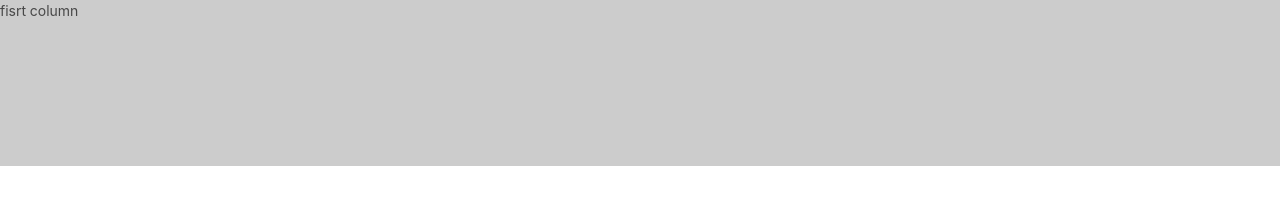
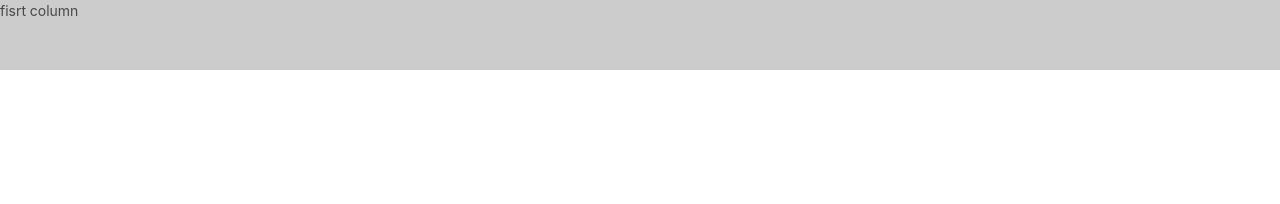
Before and after one commit to JohnHe2015/VipCard, a React app: page / in a window 1280 px wide. Built offline with nearby package versions, Linux system fonts and the light colour scheme.

```diff
--- a/src/components/Header/index.js
+++ b/src/components/Header/index.js
@@ -9,7 +9,7 @@
 
     render(){
         return(
-            <div className="header">
+            <div className="header-container">
                 <Row>
                     <Col span={24}>fisrt column</Col>
                 </Row>
--- a/src/components/Header/index.less
+++ b/src/components/Header/index.less
@@ -1,4 +1,4 @@
-.header{
+.header-container{
     background: #cccccc;
-    height: 166px;
+    height: 70px;
 }
```
Also changed, not shown: src/components/Content/index.js (added), src/components/Content/index.less (added), src/components/Footer/index.js (added), src/components/Footer/index.less (added), src/components/Header/index.css, src/components/Main/index.js (added), src/components/Main/index.less (added), src/components/SideBar/index.js (added), src/components/SideBar/index.less (added).
